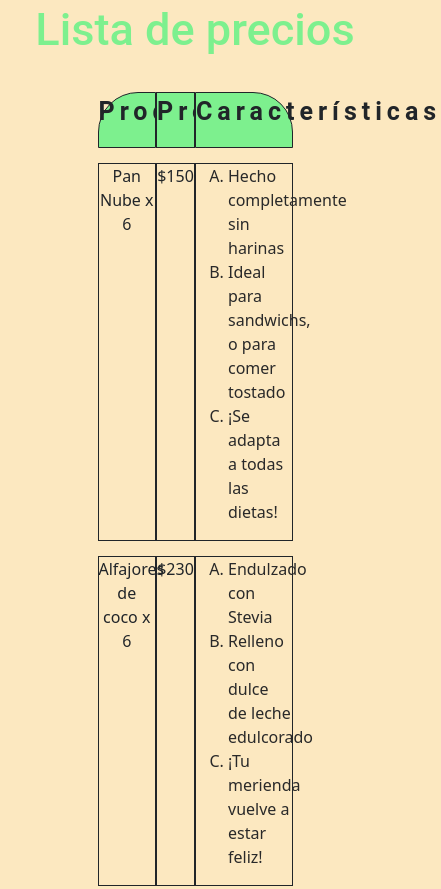
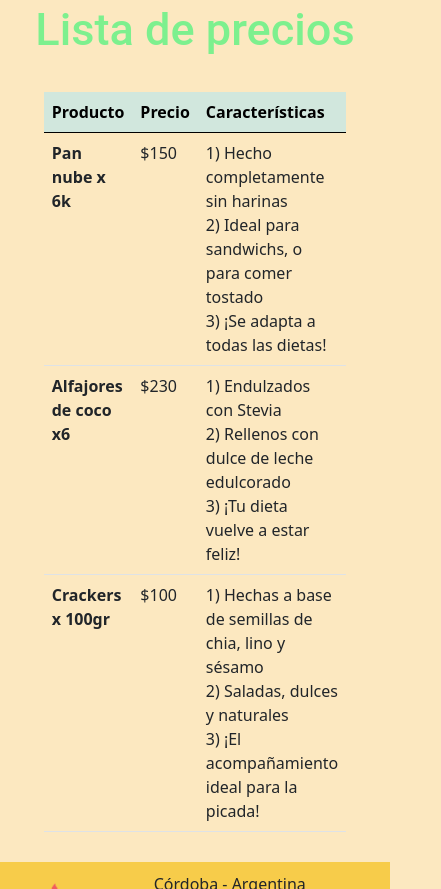
Before and after one commit to djcharliecast/naturalfit, a website: page html/productos.html in a window 390 px wide. Shown: the part 1672-2561 px from the top of the page, 441 px wide, since content can reach past the window. Drawn offline with nearby package versions, Linux system fonts and the light colour scheme; a script that the page names is missing.

Commit message:
resuelta tabla de precios responsive

```diff
--- a/html/productos.html
+++ b/html/productos.html
@@ -57,7 +57,8 @@
 			<section id="ph3" class="hoverImagen container"><img src="../imagenes/sintacc.png" alt="Sin TACC" width="90%" class="img-fluid mx-auto d-block"></section>
 		</div>
 	</section>
-	<section>
+	<!--
+	section>
 		<h1>Lista de precios</h1>
 		<div class="margen" id="listaPrecios">
 				<section class="bordePrecio titulo fondolista" id="pr1"><p>Producto</p></section>
@@ -87,6 +88,45 @@
 						<li>Saladas, dulces y naturales</li>
 						<li>¡El acompañamiento ideal para la picada!</li>
 					</ol></section>
+		-->
+	<section>
+		<h1>Lista de precios</h1>
+
+		<table class="table container tablaPrecios">
+		  <thead>
+		    <tr class="table-success">
+		      <th scope="col">Producto</th>
+		      <th scope="col">Precio</th>
+		      <th scope="col">Caracter&iacute;sticas</th>
+		    </tr>
+		  </thead>
+		  <tbody>
+		    <tr>
+		      <th scope="row">Pan nube x 6k</th>
+		      <td>$150</td>
+		      <td>1) Hecho completamente sin harinas<br>
+		      	2) Ideal para sandwichs, o para comer tostado<br>
+				3) ¡Se adapta a todas las dietas!</td>
+		    </tr>
+		    <tr>
+		      <th scope="row">Alfajores de coco x6</th>
+		      <td>$230</td>
+		      <td>1) Endulzados con Stevia<br>
+		      	2) Rellenos con dulce de leche edulcorado<br>
+				3) ¡Tu dieta vuelve a estar feliz!</td>
+		    </tr>
+		    <tr>
+		      <th scope="row">Crackers x 100gr</th>
+		      <td>$100</td>
+		      <td>1) Hechas a base de semillas de chia, lino y s&eacute;samo<br>
+		      	2) Saladas, dulces y naturales<br>
+				3) ¡El acompañamiento ideal para la picada!</td>
+		    </tr>
+
+		  </tbody>
+		</table>
+	</section>
+
 
 		</div>
 	</section>
--- a/scss/_productos.scss
+++ b/scss/_productos.scss
@@ -99,106 +99,6 @@ section#ph3 {
 	justify-items: center;
 }
 
-#listaPrecios {
-	width: 100%;
-	display: grid;
-	grid-template-areas:
-	". pr1 pr2 pr3 ."
-	". pr4 pr5 pr6 ."
-	". pr7 pr8 pr9 ."
-	". pr10 pr11 pr12 .";
-	grid-template-columns: auto 15% 10% 25% auto;
-	grid-row-gap: 15px;
-}
-
-section#pr1 {
-	grid-area: pr1;
-	width: 100%;
-	height: 100%;
-	text-align: center;
-	border-top-left-radius: 40px;
-}
-
-section#pr2 {
-	grid-area: pr2;
-	width: 100%;
-	height: 100%;
-	text-align: center;
-}
-
-section#pr3 {
-	grid-area: pr3;
-	width: 100%;
-	height: 100%;
-	text-align: center;
-	border-top-right-radius: 40px;
-}
-
-section#pr4 {
-	grid-area: pr4;
-	width: 100%;
-	height: 100%;
-	text-align: center;
-}
-
-section#pr5 {
-	grid-area: pr5;
-	width: 100%;
-	height: 100%;
-	text-align: center;
-}
-
-section#pr6 {
-	grid-area: pr6;
-	width: 100%;
-	height: 100%;
-	text-align: left;
-}
-
-section#pr7 {
-	grid-area: pr7;
-	width: 100%;
-	height: 100%;
-	text-align: center;
-}
-
-section#pr8 {
-	grid-area: pr8;
-	width: 100%;
-	height: 100%;
-	text-align: center;
-}
-
-section#pr9 {
-	grid-area: pr9;
-	width: 100%;
-	height: 100%;
-	text-align: left;
-}
-
-section#pr10 {
-	grid-area: pr10;
-	width: 100%;
-	height: 100%;
-	text-align: center;
-	border-bottom-left-radius: 40px;
-}
-
-section#pr11 {
-	grid-area: pr11;
-	width: 100%;
-	height: 100%;
-	text-align: center;
-}
-
-section#pr12 {
-	grid-area: pr12;
-	width: 100%;
-	height: 100%;
-	text-align: left;
-	border-bottom-right-radius: 40px;
-}
-
 .tablaPrecios{
 	width: 70vw;
 }
```
Also changed, not shown: css/estilos.css.
